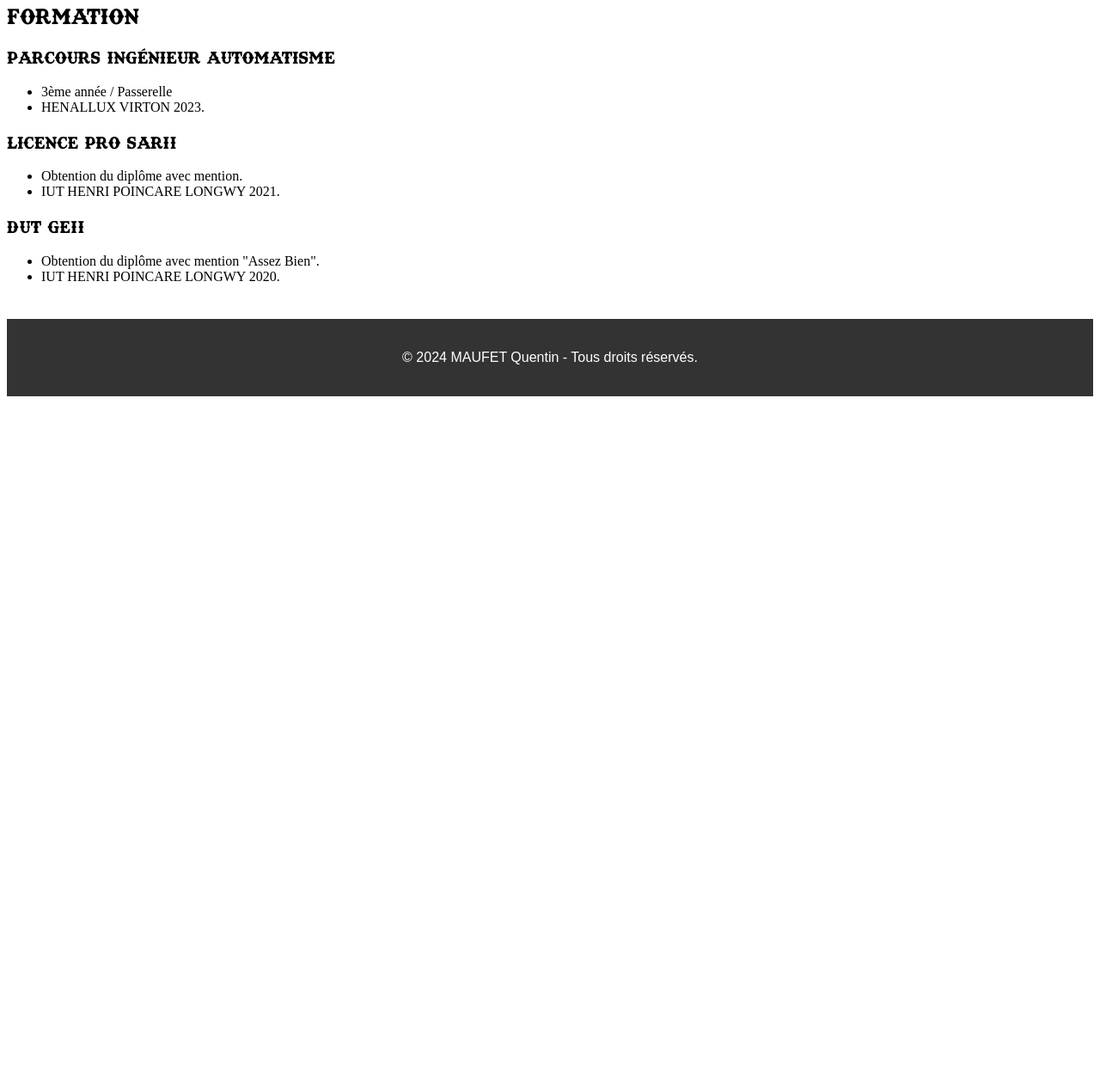
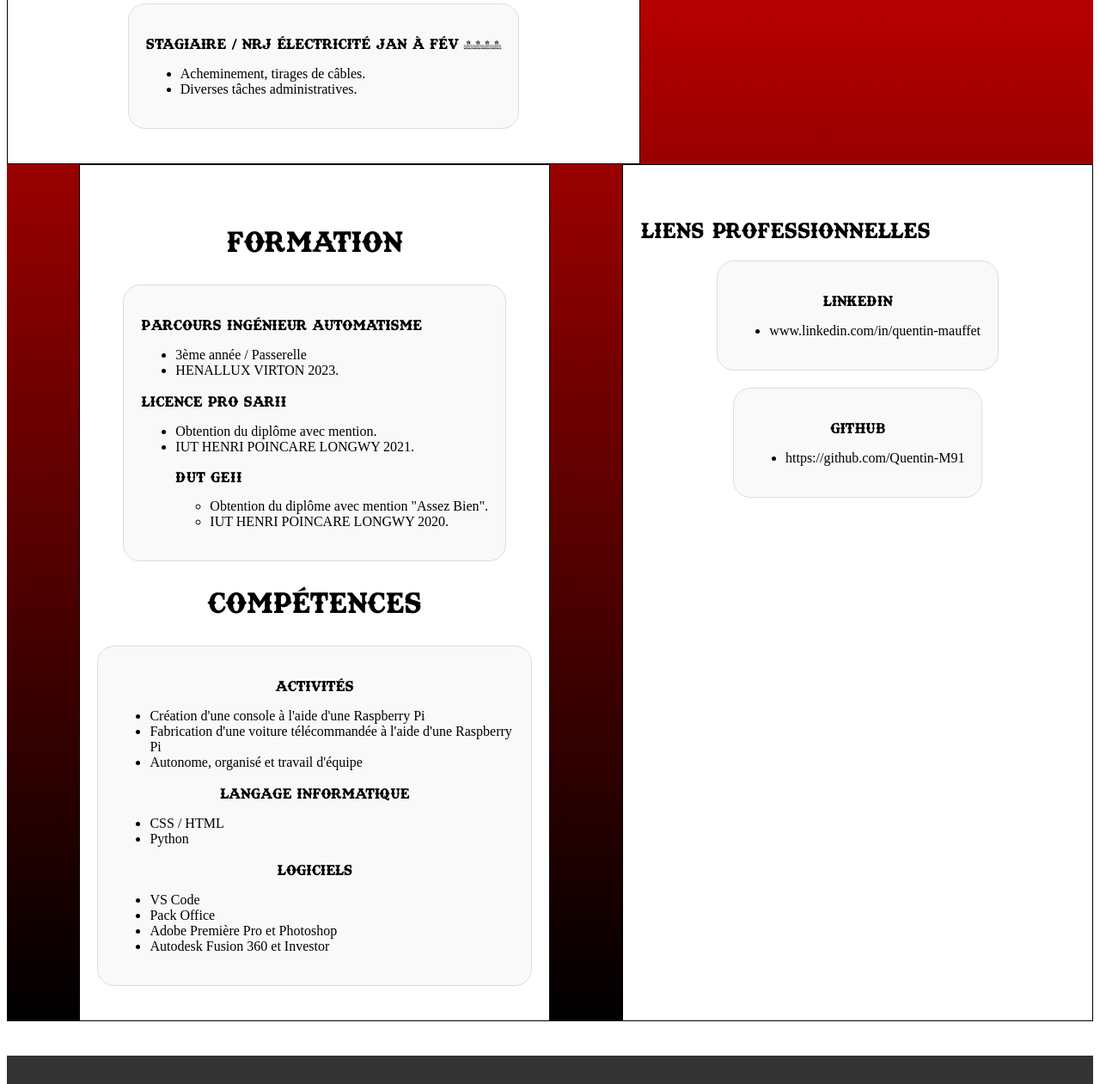
Before and after one commit to Quentin-M91/Projet---21_11_24, a plain HTML site: page HTML/index.html in a window 1280 px wide. Shown: the part 905-2166 px from the top of the page at 86% size. Before the commit the page ends 1374 px from the top, so only its background shows below. Drawn offline with Linux system fonts and the light colour scheme.

Commit message:
Presque_finit

```diff
--- a/CSS/style.css
+++ b/CSS/style.css
@@ -37,35 +37,18 @@ header .container {
     padding: 0 20px;
 }
 
-/* header + nav
-header h1 a {
-    font-size: 1em;
-    color: #fff;
-    text-decoration: none;
+header .container a {
+    color: black;
+    font-style: italic;
 }
 
-nav ul {
-    display: flex;
-    list-style: none;
+.logo {
+    display: ;
+    width: 300px;
+    border-radius: 120px;
 }
 
-nav ul li {
-    margin-left: 20px;
-}
-
-nav ul li a {
-    color: #fff;
-    text-decoration: none;
-    font-style: italic;
-    font-family: cursive;
-}
-
-nav ul li a:hover {
-    text-decoration: underline;
-}*/
-
-/* -------------------------------------------------------------------------------------------------------------------------------------------------------------------------------*/
-/* Main */
+/* -------------------------------------------------------- Main -------------------------------------------------------- */
 .hero {
     background: linear-gradient(to left, #FFFFFF, #ACC8E0);
     text-align: center;
@@ -94,14 +77,21 @@ nav ul li a:hover {
     background-color: #0056b3;
 }
 
-/* Section Expérience */
+main .container {
+    background: linear-gradient(to bottom, red, black);
+    display: flex;
+    flex-wrap: wrap;
+    height: auto;
+}
+
+/* ----------------------------------------------- Section Expérience --------------------------------------------------------------- */
 .experiences-pro {
-    display: inline-block;
+    display: flex;
     flex-direction: column;
     padding: 40px 20px;
     background-color: #fff;
-    max-width: 40%;
-    margin: auto;
+    max-width: 55%;
+    height: 40%;
     border: solid 1px;
 }
 
@@ -137,14 +127,14 @@ nav ul li a:hover {
     margin: 15px 0;
 }
 
-/* Section Formation */
+/* ------------------------------------------------- Section Formation -------------------------------------------------------------- */
 .formation-education {
-    display: inline-block;
+    display: flex;
     flex-direction: column;
     padding: 40px 20px;
     background-color: #fff;
-    max-width: 450px;
-    width:30%;
+    max-width: 850px;
+    width: 40%;
     margin: auto;
     border: solid 1px;
 }
@@ -181,7 +171,71 @@ nav ul li a:hover {
     margin: 15px 0;
 }
 
-/* Pied de Page */
+/* -------------------------------------------------- Section Compétences ---------------------------------------------------------- */
+.list-competence {
+    display: flex;
+    justify-content: space-around;
+    /* flex wrap permet le retour à la ligne */
+    flex-wrap: wrap;
+    gap: 20px;
+}
+
+.competences {
+    background-color: #f9f9f9;
+    border: 1px solid #ddd;
+    border-radius: 20px;
+    padding: 20px;
+    transition: transform 0.3s ease;
+}
+
+.competences:hover {
+    transform: translateY(10px);
+    /* Animation */
+}
+
+.competences h3 {
+    font-size: 1em;
+    margin: 15px 0;
+    text-align: center;
+}
+
+/* ------------------------------------------------- Section Lien ------------------------------------------------------------------ */
+.lien-pro {
+    display: flex;
+    flex-direction: column;
+    padding: 40px 20px;
+    background-color: #fff;
+    width: 40%;
+    border: solid 1px;
+}
+
+.list-lien {
+    display: flex;
+    justify-content: space-around;
+    /* flex wrap permet le retour à la ligne */
+    flex-wrap: wrap;
+    gap: 20px;
+}
+
+.lien {
+    background-color: #f9f9f9;
+    border: 1px solid #ddd;
+    border-radius: 20px;
+    padding: 20px;
+    transition: transform 0.3s ease;
+}
+
+.lien:hover {
+    transform: translateY(10px);
+    /* Animation */
+}
+
+.lien h3 {
+    font-size: 1em;
+    margin: 15px 0;
+    text-align: center;
+}
+/* -------------------------------------------------------- Pied de Page -------------------------------------------------------- */
 footer {
     background-color: #333;
     color: #fff;
--- a/HTML/index.html
+++ b/HTML/index.html
@@ -14,7 +14,8 @@
         <header>
             <div class="container">
                 <h1>MAUFFET Quentin</h1>
-                <p>quentin.mauffet@gmail.com | +33 6 98 22 63 24 </p>
+                <p><a href="mailto:quentin.mauffet@gmail.com">quentin.mauffet@gmail.com</a> | +33 6 98 22 63 24 </p>
+                <img class="logo" src="../Ressources/Image/Carlos.jpg">
             </div>
         </header>
 
@@ -24,9 +25,10 @@
                 <p>Découvrez nos produits phares à des prix incroyables !</p>
                 <a href="../HTML/produit.html" class="cta-button">Voir les produits</a>
             </section> -->
+            <div class="container">
                 <section class="experiences-pro">
                     <h2>Expériences professionnelles</h2>
-                <div class="list-experiences"> <!-- Liste des produits -->
+                    <div class="list-experiences"> <!-- Liste des expériences -->
                         <!-- Expériences 1 -->
                         <article class="experiences">
                             <h3>Service Civique / France Travail Mai à nov 2024</h3>
@@ -56,29 +58,22 @@
                     </div>
                 </section>
 
-            <section class="formation-education">
+                <aside class="formation-education">
                     <h2>Formation </h2>
-                <div class="list-formation"> <!-- Liste des produits -->
-                     <!-- Expériences 1 -->
+                    <div class="list-formation"> <!-- Liste des formations -->
+                        <!-- Formation 1 -->
                         <article class="formation">
                             <h3>Parcours Ingénieur Automatisme </h3>
                             <ul>
                                 <li>3ème année / Passerelle</li>
                                 <li>HENALLUX VIRTON 2023.</li>
                             </ul>
-                     </article>
 
-                     <!-- Expériences 2 -->
-                     <article class="formation">
                             <h3>Licence Pro SARII</h3>
                             <ul>
                                 <li>Obtention du diplôme avec mention.</li>
                                 <li>IUT HENRI POINCARE LONGWY 2021.</li>
-                        </ul>
-                     </article>
 
-                     <!-- Expériences 3 -->
-                     <article class="formation">
                             <h3>DUT GEII</h3>
                             <ul>
                                 <li>Obtention du diplôme avec mention "Assez Bien".</li>
@@ -86,39 +81,56 @@
                             </ul>
                         </article>
                     </div>
-            </section>
 
-            <section class="compétences">
-                <h2>Formation </h2>
-                <div class="list-competence"> <!-- Liste des produits -->
-                     <!-- Expériences 1 -->
-                     <article class="competences-activite">
-                        <h3>Parcours Ingénieur Automatisme </h3>
+                    <h2>Compétences</h2>
+                    <div class="list-competence"> <!-- Liste des compétences -->
+                        <!-- Compétences 1 -->
+                        <article class="competences">
+                            <h3>Activités</h3>
                             <ul>
-                            <li>3ème année / Passerelle</li>
-                            <li>HENALLUX VIRTON 2023.</li>
+                                <li>Création d'une console à l'aide d'une Raspberry Pi</li>
+                                <li>Fabrication d'une voiture télécommandée à l'aide d'une Raspberry Pi</li>
+                                <li>Autonome, organisé et travail d'équipe</li>
+                            </ul>
+
+                            <h3>Langage informatique</h3>
+                            <ul>
+                                <li>CSS / HTML</li>
+                                <li>Python</li>
+                            </ul>
+
+                            <h3>Logiciels</h3>
+                            <ul>
+                                <li>VS Code</li>
+                                <li>Pack Office</li>
+                                <li>Adobe Première Pro et Photoshop</li>
+                                <li>Autodesk Fusion 360 et Investor</li>
+                            </ul>
+                        </article>
+                    </div>
+                </aside>
+
+                <section class="lien-pro">
+                    <h2>Liens professionnelles</h2>
+                    <div class="list-lien"> <!-- Liste des liens -->
+                        <!-- Lien 1 -->
+                        <article class="lien">
+                            <h3>Linkedin</h3>
+                            <ul>
+                                <li>www.linkedin.com/in/quentin-mauffet</li>
                             </ul>
                         </article>
 
-                     <!-- Expériences 2 -->
-                     <article class="competences-activite">
-                        <h3>Licence Pro SARII</h3>
+                        <!-- Lien 2 -->
+                        <article class="lien">
+                            <h3>GitHub</h3>
                             <ul>
-                            <li>Obtention du diplôme avec mention.</li>
-                            <li>IUT HENRI POINCARE LONGWY 2021.</li>
-                        </ul>
-                     </article>
-
-                     <!-- Expériences 3 -->
-                     <article class="competences-activite">
-                        <h3>DUT GEII</h3>
-                        <ul>
-                            <li>Obtention du diplôme avec mention "Assez Bien".</li>
-                            <li>IUT HENRI POINCARE LONGWY 2020.</li>
+                                <li>https://github.com/Quentin-M91</li>
                             </ul>
                         </article>
                     </div>
                 </section>
+            </div>
         </main>
 
         <!-- Pied de page -->
```
Also changed, not shown: Ressources/Image/Carlos.jpg (added). Lines whose indentation alone changed are shown as unchanged.
